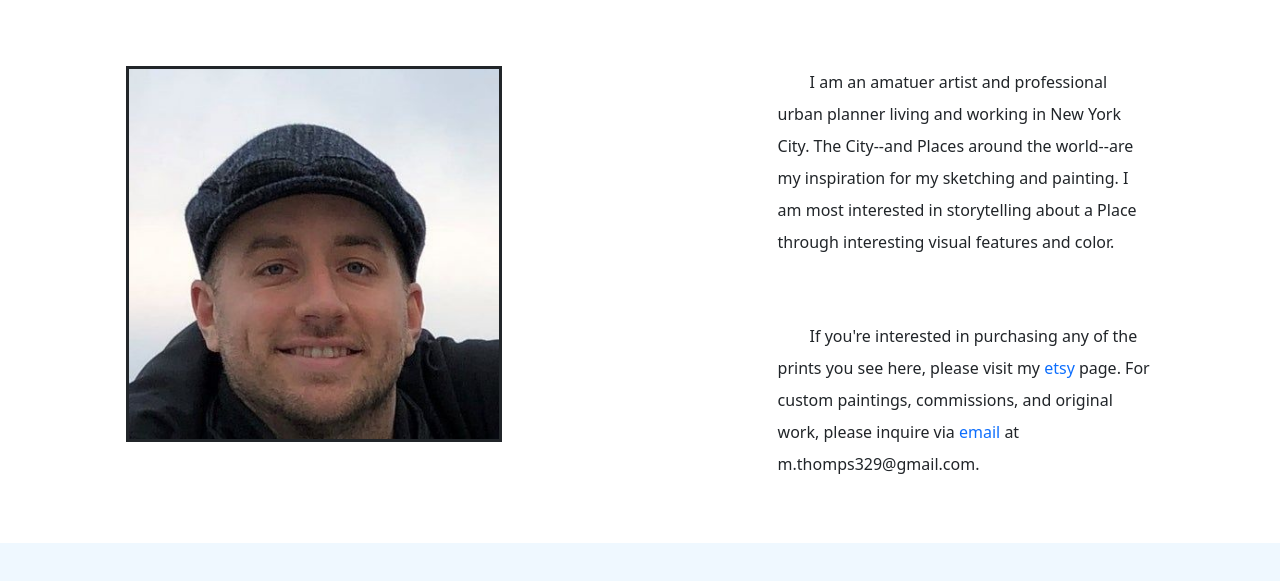
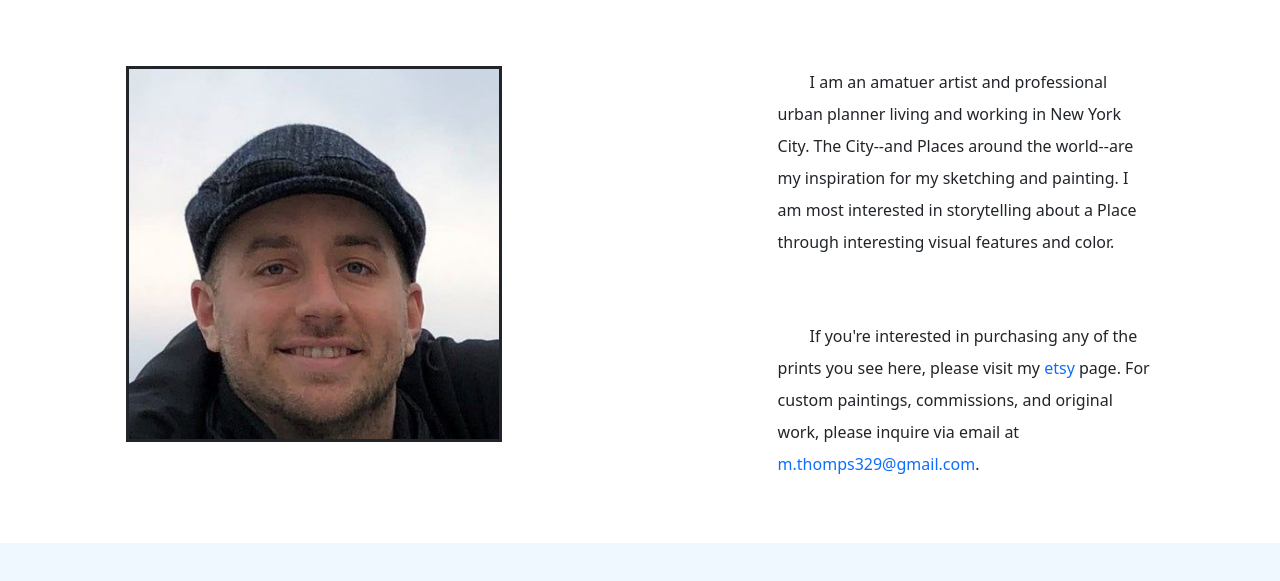
Before and after one commit to joeyswindells91/LociSketcher, a plain HTML site: page about.html in a window 1280 px wide. Shown: the part 759-1340 px from the top of the page. Drawn offline with nearby package versions, Linux system fonts and the light colour scheme.

Commit message:
minor update

```diff
--- a/about.html
+++ b/about.html
@@ -80,7 +80,7 @@
       <div class="col-lg-6">
         <p class="about-summary">I am an amatuer artist and professional urban planner living and working in New York City. The City--and Places around the world--are my inspiration for my sketching and painting. I am most interested in storytelling about a Place through interesting visual features and color.</p>
 
-        <p class="about-summary">If you're interested in purchasing any of the prints you see here, please visit my <a href="https://www.etsy.com/shop/LociArtStudio?ref=usf_2020" target="_blank">etsy</a> page. For custom paintings, commissions, and original work, please inquire via <a href="mailto:m.thomps329@gmail.com">email</a> at m.thomps329@gmail.com.</p>
+        <p class="about-summary">If you're interested in purchasing any of the prints you see here, please visit my <a href="https://www.etsy.com/shop/LociArtStudio?ref=usf_2020" target="_blank">etsy</a> page. For custom paintings, commissions, and original work, please inquire via email at <a href="mailto:m.thomps329@gmail.com">m.thomps329@gmail.com</a>.</p>
 
       </div>
 
```
